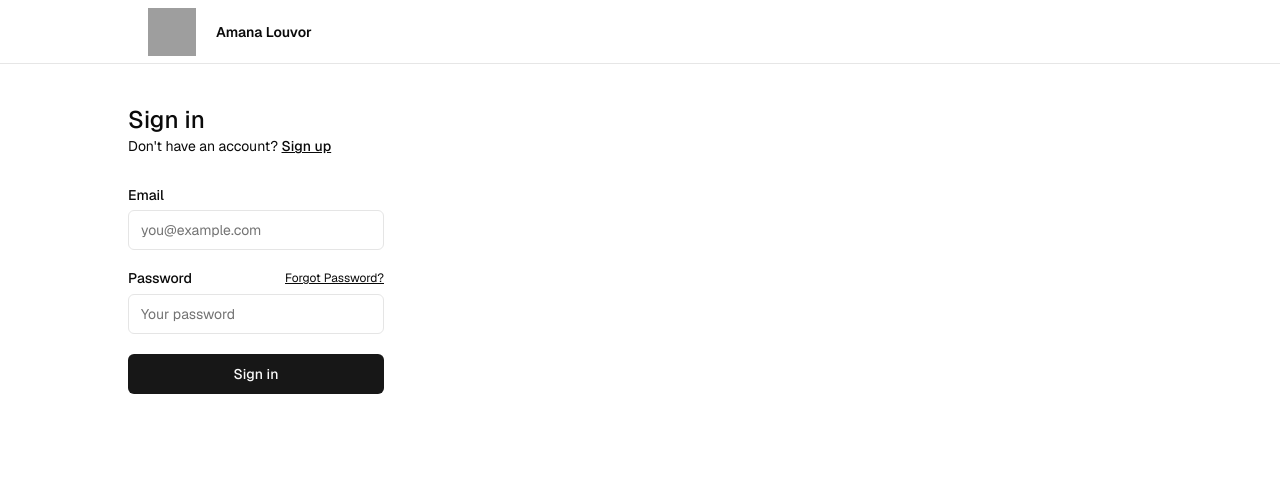
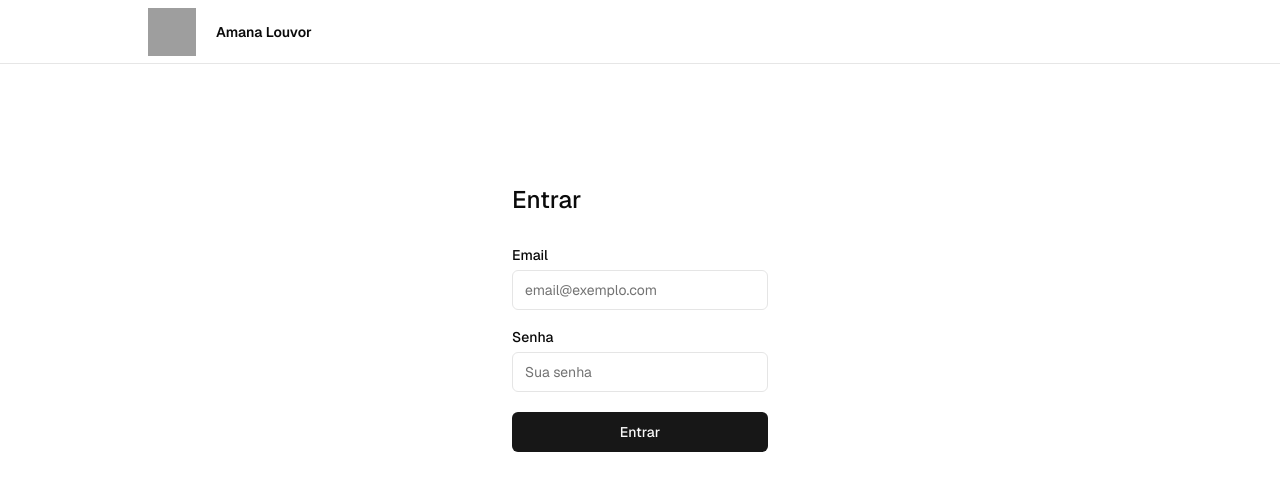
Before and after one commit to willian-lemann/amanalouvor, a Next.js app: page /sign-in in a window 1280 px wide. Shown: the top 490 px of the page. Built offline with nearby package versions, Linux system fonts and the light colour scheme; grey boxes are pictures that could not be loaded.

Commit message:
feat: remove range and other stuff

```diff
--- a/actions/file-actions.ts
+++ b/actions/file-actions.ts
@@ -20,7 +20,7 @@ export const getChords = async (searchParams: GetChordsParams) => {
   let queryRaw = client
     .from("musicas")
     .select("*", { count: "exact" })
-    .range(offset, offset + pageSize - 1)
+    // .range(offset, offset + pageSize - 1)
     .order("created_at", { ascending: false });
 
   if (query) {
--- a/app/(auth-pages)/layout.tsx
+++ b/app/(auth-pages)/layout.tsx
@@ -4,6 +4,8 @@ export default async function Layout({
   children: React.ReactNode;
 }) {
   return (
-    <div className="max-w-7xl flex flex-col gap-12 items-start">{children}</div>
+    <div className="max-w-7xl flex flex-col gap-12 mt-20 items-center">
+      {children}
+    </div>
   );
 }
--- a/app/(auth-pages)/sign-in/page.tsx
+++ b/app/(auth-pages)/sign-in/page.tsx
@@ -9,33 +9,33 @@ export default async function Login(props: { searchParams: Promise<Message> }) {
   const searchParams = await props.searchParams;
   return (
     <form className="flex-1 flex flex-col min-w-64">
-      <h1 className="text-2xl font-medium">Sign in</h1>
-      <p className="text-sm text-foreground">
+      <h1 className="text-2xl font-medium">Entrar</h1>
+      {/* <p className="text-sm text-foreground">
         Don't have an account?{" "}
         <Link className="text-foreground font-medium underline" href="/sign-up">
           Sign up
         </Link>
-      </p>
+      </p> */}
       <div className="flex flex-col gap-2 [&>input]:mb-3 mt-8">
         <Label htmlFor="email">Email</Label>
-        <Input name="email" placeholder="you@example.com" required />
+        <Input name="email" placeholder="email@exemplo.com" required />
         <div className="flex justify-between items-center">
-          <Label htmlFor="password">Password</Label>
-          <Link
+          <Label htmlFor="password">Senha</Label>
+          {/* <Link
             className="text-xs text-foreground underline"
             href="/forgot-password"
           >
             Forgot Password?
-          </Link>
+          </Link> */}
         </div>
         <Input
           type="password"
           name="password"
-          placeholder="Your password"
+          placeholder="Sua senha"
           required
         />
-        <SubmitButton pendingText="Signing In..." formAction={signInAction}>
-          Sign in
+        <SubmitButton pendingText="Logando..." formAction={signInAction}>
+          Entrar
         </SubmitButton>
         <FormMessage message={searchParams} />
       </div>
--- a/components/submit-button.tsx
+++ b/components/submit-button.tsx
@@ -10,7 +10,7 @@ type Props = ComponentProps<typeof Button> & {
 
 export function SubmitButton({
   children,
-  pendingText = "Submitting...",
+  pendingText = "Entrando...",
   ...props
 }: Props) {
   const { pending } = useFormStatus();
```
Also changed, not shown: app/actions.ts (+7 -7 lines).
